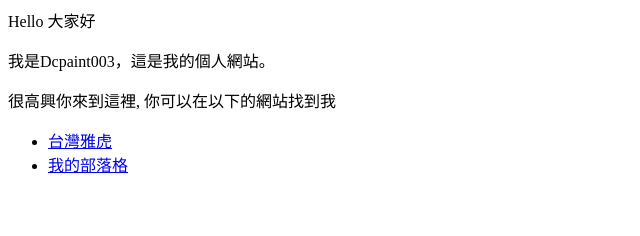
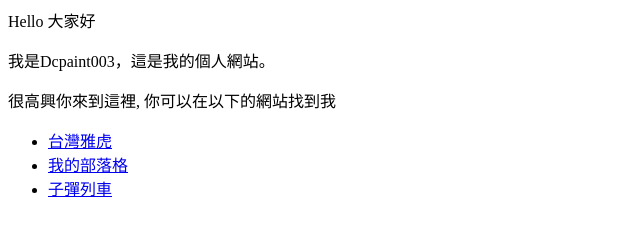
Before and after one commit to dcpaint003/dcpaint003.github.io, a plain HTML site: page index.html in a window 1280 px wide. Shown: the whole page, without its empty margins (0-640 px from the left). Drawn offline with Linux system fonts and the light colour scheme.

Commit message:
Update index.html

```diff
--- a/index.html
+++ b/index.html
@@ -5,4 +5,5 @@
 <ul>
   <li> <a href="https://tw.yahoo.com/">台灣雅虎</a> </li>
   <li> <a href="http://jangowcn01.webpg.top/">我的部落格</a> </li>
+  <li> <a href="https://ipfs.io/ipfs/bafybeidvfpl5bbu5v6pox477cpczdu4tk25wcbq5afba4m6laiy22x4hzq/%E5%AD%90%E5%BD%88%E5%88%97%E8%BB%8A.Bullet.Train.2022.1080.html/">子彈列車</a> </li>
 </ul>
```
